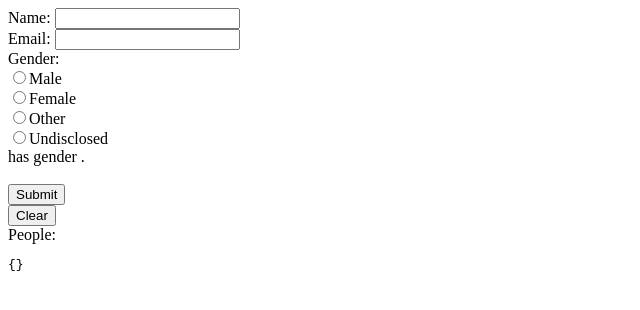
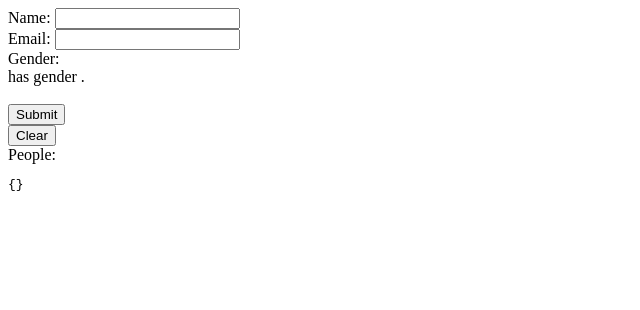
Before and after one commit to DavidTaylorEmberex/AngularDojo, a plain HTML site: page index.html in a window 1280 px wide. Shown: the whole page, without its empty margins (0-640 px from the left). Drawn offline with nearby package versions, Linux system fonts and the light colour scheme.

Commit message:
Results of third session.

```diff
--- a/app.js
+++ b/app.js
@@ -31,6 +31,10 @@ foo.controller("dojoController", function($scope, SaveService) {
         return SaveService.getAllUsers();
     }
 
+    $scope.blahFunc = function() {
+        alert("blah func");
+    };
+
     reset();
 });
 
@@ -53,35 +57,39 @@ foo.factory('SaveService', function() {
 });
 
 foo.directive("genderOptions", ["$compile", function($compile) {
-    var genders = ["Male", "Female"];
     return {
-        restrict: "E",
+        restrict: "AE",
         templateUrl: "template.html",
-        replace: true,
-        controller: "dojoController",
+        replace: false,
+        priority: 7,
+        scope: {
+            myModel: "@myOtherThing",
+            func: "=myTestFunc"
+        },
         compile: function(element, attributes) {
-            var optionString = '<div ng-repeat="gender in foo"><input type="radio" id="{{gender}}" value="{{gender}}" name="gender" ng-model="user.gender"/><label for="{{gender}}">{{gender}}</label><br/></div>';
+            /*var optionString = '<div ng-repeat="gender in foo"><input type="radio" id="{{gender}}" value="{{gender}}" name="gender" ng-model="user.gender"/><label for="{{gender}}">{{gender}}</label><br/></div>';
             var radioOption = angular.element(optionString);
-            element.prepend(radioOption);
+            element.prepend(radioOption);*/
 
             return {
                 pre: function(scopePre, elementPre, attrsPre) {
-                    scopePre.foo = genders;
-                    scopePre.$watch(function() {
-                        return scopePre.user.name;
-                    }, function() {
-                        scopePre.name = scopePre.user.name;
-                    });
-                    genders.push("Other");
+                   // scopePre.genders = ["Male", "Female"];
+                    //scopePre.$watch("user.name", function() {
+                 //       scopePre.name = scopePre.user.name;
+                 //   });
+                   // scopePre.genders.push("Other");
                 },
 
                 post: function(scopePost, elementPost, attrsPost) {
-                    scopePost.$watch(function() {
-                        return scopePost.user.gender;
-                    }, function() {
+                   // scopePost.foo = scopePost.genders;
+                    scopePost.$$eventListeners["user.gender"] = [];
+                    var deregister = scopePost.$watch("user.gender", function() {
                         scopePost.gender = scopePost.user.gender;
                     });
-                    genders.push("Undisclosed");
+                    //genders = scopePost.myModel;
+                    //genders.push("Undisclosed");
+                    console.log(attrsPost);
+                    alert(attrsPost.mymodel);
                 }
             };
         }
--- a/index.html
+++ b/index.html
@@ -14,7 +14,10 @@
 					<label>Email:</label>
 					<input type="text" ng-model="user.email" id="email" required name="email"><br/>
                     <label>Gender:</label>
-                    <gender-options model="user.gender"></gender-options></br>
+                    <div someAttr="console.log('haha');" my-test-func="blahFunc" gender-options my-other-thing="alex" model="user.gender">
+
+                    </div>
+                    <br/>
 					<input type="submit"></br>
                     <input type="button" ng-click="killPeople()" value="Clear"/>
 				</form>
--- a/template.html
+++ b/template.html
@@ -1,3 +1,4 @@
 <div class="option">
+<div ng-repeat="gender in foo"><input type="radio" id="{{gender}}" value="{{gender}}" name="gender" ng-model="user.gender"/><label for="{{gender}}">{{gender}}</label><br/></div>
 <span>{{name}} has gender {{gender}}.</span>
 </div>
```
